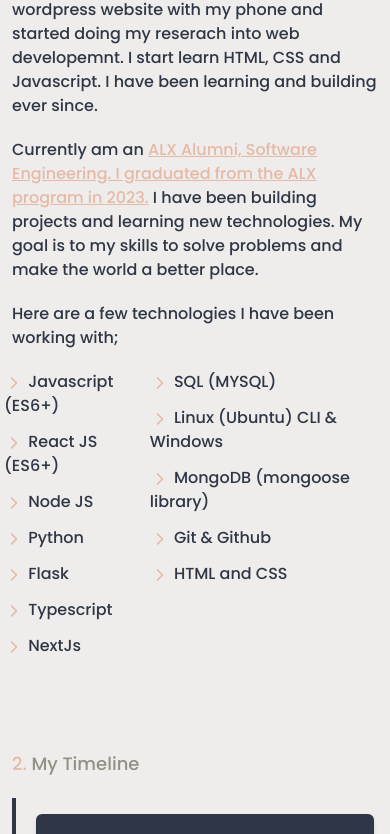
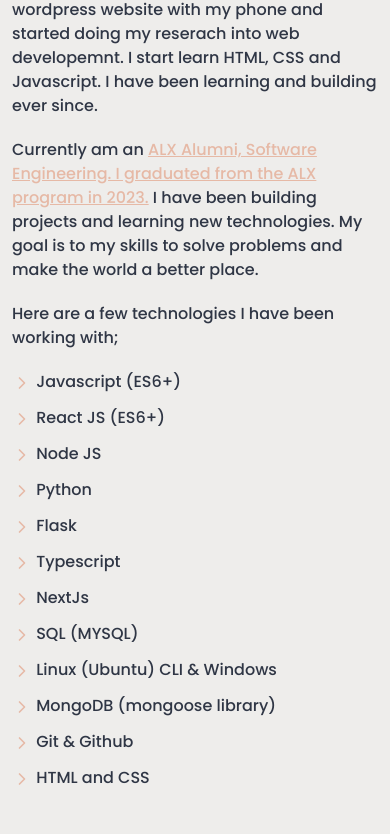
Before and after one commit to AbdulRaufAl-hassan101010/portfolio_, a Next.js app: page / in a window 390 px wide. Shown: the part 1155-1989 px from the top of the page. Built offline with nearby package versions, Linux system fonts and the light colour scheme.

Commit message:
fixed skills ui section on sm devices

```diff
--- a/src/app/page.tsx
+++ b/src/app/page.tsx
@@ -98,8 +98,8 @@ export default function Home() {
                       Here are a few technologies I have been working with;
                     </p>
 
-                    <div className="flex md:justify-between">
-                      <ul className="-ml-2">
+                    <div className="md:flex md:justify-between ">
+                      <ul className="md:-ml-2">
                         <li className="mb-3">
                           <ChevronRight
                             className="text-accent inline"
```
